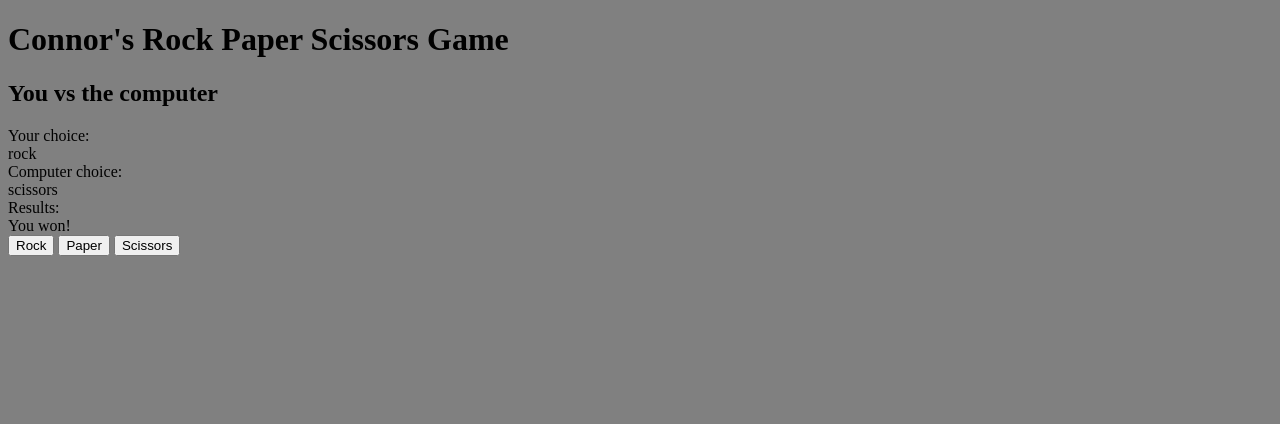
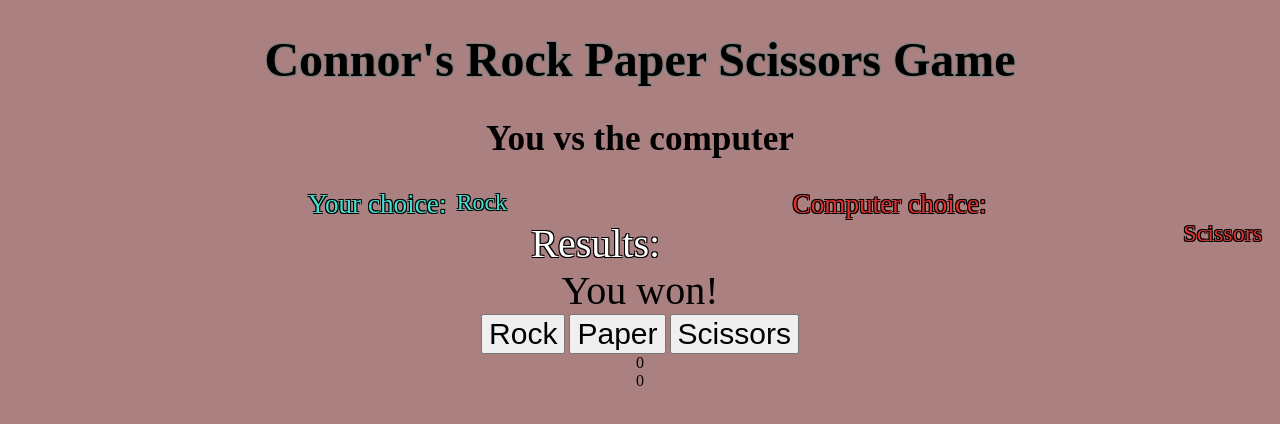
Before and after one commit to grconnor/rock_paper_scissors, a website: page src/index.html in a window 1280 px wide. Both pictures are taken after a click on the button "Rock". Drawn offline with Linux system fonts and the light colour scheme.

Commit message:
Does a bit of styling and will try to implement a scoreboard next.

```diff
--- a/src/RPS.js
+++ b/src/RPS.js
@@ -3,6 +3,8 @@ let computerChosen
 const displayResult = document.getElementById('result')
 const userChoice = document.getElementById('user-choice')
 var result = results()
+var userScore = 0;
+var computerScore = 0;
 const possibleChoices = document.querySelectorAll('.choices')
 const computerChoice = document.getElementById('computer-choice')
 
@@ -18,28 +20,28 @@ possibleChoices.forEach(possibleChoice => possibleChoice.addEventListener('click
 function generatedComputerChoice() {
   let randomComputerChoice = Math.floor(Math.random() * 3)
   if (randomComputerChoice === 0) {
-    return computerChosen = 'rock'
+    return computerChosen = 'Rock'
   } else if (randomComputerChoice === 1) {
-    return computerChosen = 'paper'
+    return computerChosen = 'Paper'
   } else if (randomComputerChoice === 2) {
-    return computerChosen = 'scissors'
+    return computerChosen = 'Scissors'
   }
 }
 
 function results() {
   if (computerChosen === userChosen) {
     return result = 'It was a tie!'
-  } else if (computerChosen === 'rock' && userChosen === 'scissors') {
+  } else if (computerChosen === 'Rock' && userChosen === 'Scissors') {
     return result = 'You lost!'
-  } else if (computerChosen === 'rock' && userChosen === 'paper') {
+  } else if (computerChosen === 'Rock' && userChosen === 'Paper') {
     return result = 'You won!'
-  } else if (computerChosen === 'paper' && userChosen === 'rock') {
+  } else if (computerChosen === 'Paper' && userChosen === 'Rock') {
     return result = 'You lost!'
-  } else if (computerChosen === 'paper' && userChosen === 'scissors') {
+  } else if (computerChosen === 'Paper' && userChosen === 'Scissors') {
     return result = 'You won!'
-  } else if (computerChosen === 'scissors' && userChosen === 'paper') {
+  } else if (computerChosen === 'Scissors' && userChosen === 'Paper') {
     return result = 'You lost!'
-  } else if (computerChosen === 'scissors' && userChosen === 'rock') {
+  } else if (computerChosen === 'Scissors' && userChosen === 'Rock') {
     return result = 'You won!'
   }
 }
--- a/src/index.html
+++ b/src/index.html
@@ -8,21 +8,24 @@
   </head>
   <body>
 
-    <h1>Connor's Rock Paper Scissors Game</h1>
-    <h2>You vs the computer</h2>
+    <h1 id="h1">Connor's Rock Paper Scissors Game</h1>
+    <h2 id ="h2">You vs the computer</h2>
 
-    <div>Your choice: </div>
+    <div id="user-display">Your choice: </div>
     <div id="user-choice"></div>
 
-    <div>Computer choice: </div>
+    <div id="computer-display">Computer choice: </div>
     <div id="computer-choice"></div>
 
-    <div>Results: </div>
+    <div id="result-display">Results: </div>
     <div id="result"></div>
 
-    <button class="choices" id="rock">Rock</button>
-    <button class="choices" id="paper">Paper</button>
-    <button class="choices" id="scissors">Scissors</button>
+    <button class="choices" id="Rock">Rock</button>
+    <button class="choices" id="Paper">Paper</button>
+    <button class="choices" id="Scissors">Scissors</button>
+
+    <div id="user-score">0</div>
+    <div id="computer-score">0</div>
 
   </body>
   <script src="RPS.js" charset="utf-8"></script>
--- a/src/styles.css
+++ b/src/styles.css
@@ -1,3 +1,64 @@
 body {
-  background-color: grey;
+  background-color: rgb(170, 128, 128);
+  text-align: center;
 }
+
+.choices {
+  display: inline-block;
+  color: black;
+  font-size: 30px;
+}
+
+#h1 {
+  color: black;
+  font-size: 3em;
+  text-shadow: -1px -1px 0 grey, 1px -1px 0 grey, -1px 1px 0 grey, 1px 1px 0 grey;
+}
+
+#h2 {
+  color: black;
+  font-size: 2.2em;
+}
+
+#user-display {
+  color: turquoise;
+  font-size: 1.7em;
+  text-shadow: -1px -1px 0 #000, 1px -1px 0 #000, -1px 1px 0 #000, 1px 1px 0 #000;
+  margin-left: 300px;
+  float: left;
+}
+
+#user-choice {
+  color: turquoise;
+  font-size: 1.5em;
+  text-shadow: -1px -1px 0 #000, 1px -1px 0 #000, -1px 1px 0 #000, 1px 1px 0 #000;
+  margin-left: 10px;
+  float: left;
+}
+
+#computer-display {
+  color: rgb(218, 49, 49);
+  font-size: 1.7em;
+  text-shadow: -1px -1px 0 #000, 1px -1px 0 #000, -1px 1px 0 #000, 1px 1px 0 #000;
+}
+
+#computer-choice {
+  color: rgb(218, 49, 49);
+  font-size: 1.5em;
+  text-shadow: -1px -1px 0 #000, 1px -1px 0 #000, -1px 1px 0 #000, 1px 1px 0 #000;
+  margin-right: 10px;
+  float: right;
+
+}
+
+#result-display {
+  color: white;
+  font-size: 2.5em;
+  text-shadow: -1px -1px 0 #000, 1px -1px 0 #000, -1px 1px 0 #000, 1px 1px 0 #000;
+  margin-right: 50px;
+}
+
+#result {
+  color: black;
+  font-size: 2.5em;
+}
```
